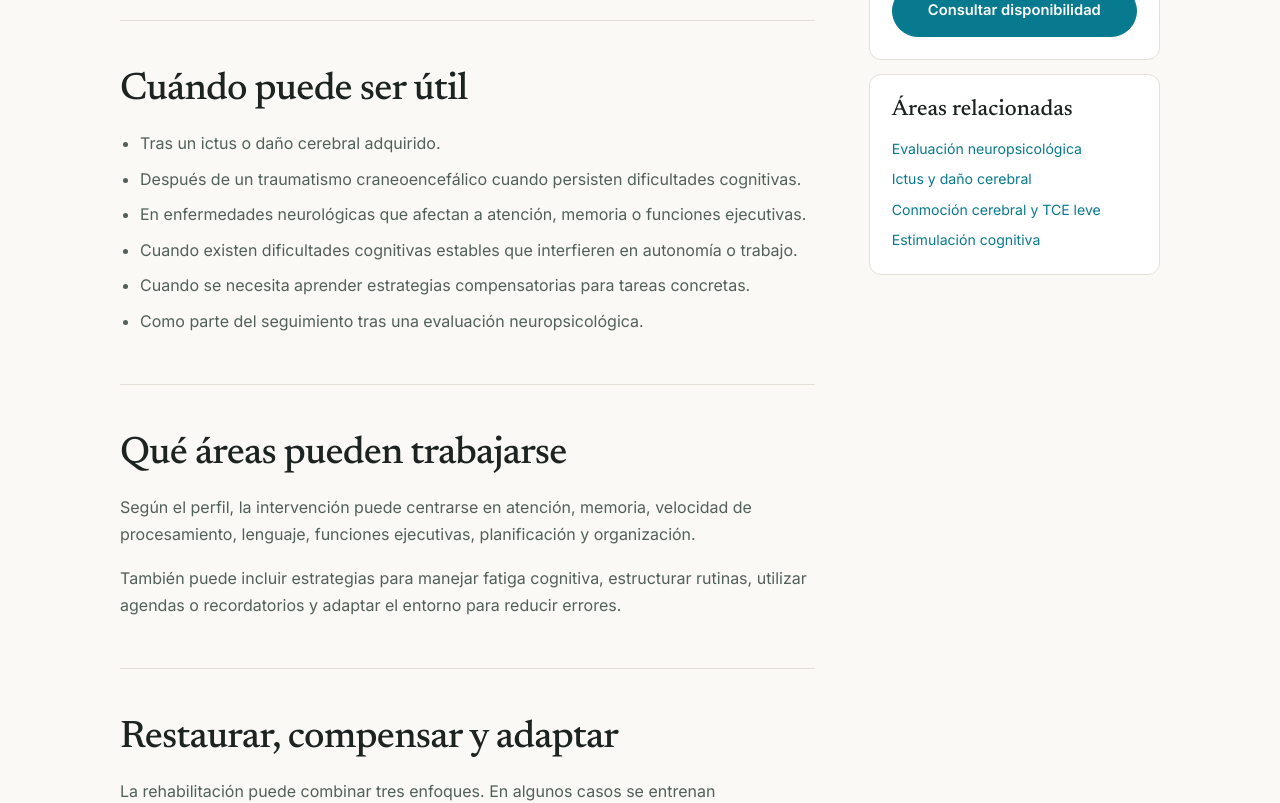
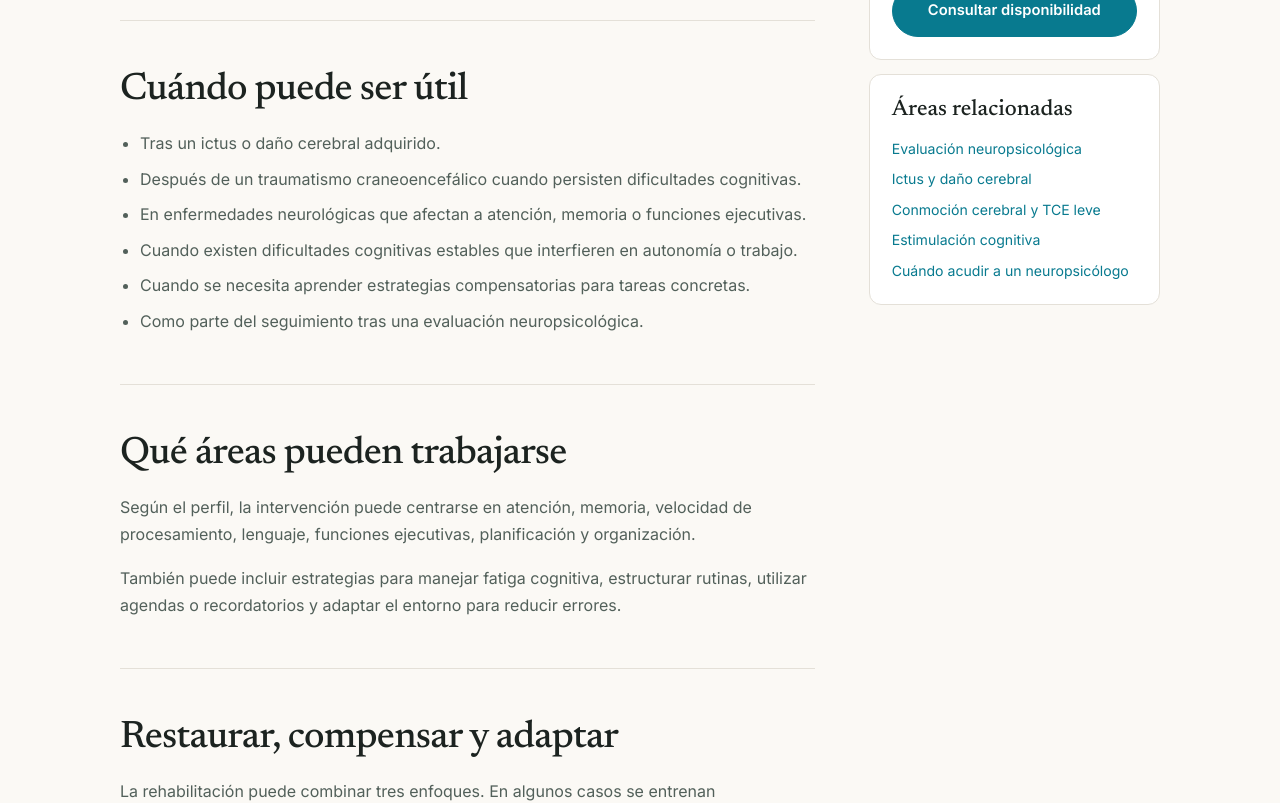
Before and after one commit to carolinasanchezgirona/Portfolio-Carolina, a Next.js app: page /rehabilitacion-neuropsicologica in a window 1280 px wide. Shown: the part 920-1723 px from the top of the page. Built offline with nearby package versions, Linux system fonts and the light colour scheme.

Commit message:
SEO: link neuropsychologist guidance page

```diff
--- a/app/rehabilitacion-neuropsicologica/page.tsx
+++ b/app/rehabilitacion-neuropsicologica/page.tsx
@@ -47,7 +47,8 @@ export default function NeurorehabilitationPage() {
         </article>
         <aside className="seo-sidebar" aria-label="Información práctica">
           <div className="seo-card"><h2>Primera visita</h2><ul className="seo-facts"><li><span>Duración</span><strong>60 minutos</strong></li><li><span>Tarifa</span><strong>60 €</strong></li><li><span>Ubicación</span><strong>Arenys de Mar</strong></li><li><span>Área</span><strong>Neuropsicología</strong></li></ul><a className="editorial-btn editorial-btn-primary" href="/cita/">Consultar disponibilidad</a></div>
-          <div className="seo-card"><h3>Áreas relacionadas</h3><div className="seo-related"><a href="/evaluacion-neuropsicologica/">Evaluación neuropsicológica</a><a href="/ictus-y-dano-cerebral-adquirido/">Ictus y daño cerebral</a><a href="/conmocion-cerebral-y-tce-leve/">Conmoción cerebral y TCE leve</a><a href="/estimulacion-cognitiva/">Estimulación cognitiva</a></div></div>
+          <div className="seo-card"><h3>Áreas relacionadas</h3><div className="seo-related"><a href="/evaluacion-neuropsicologica/">Evaluación neuropsicológica</a><a href="/ictus-y-dano-cerebral-adquirido/">Ictus y daño cerebral</a><a href="/conmocion-cerebral-y-tce-leve/">Conmoción cerebral y TCE leve</a><a href="/estimulacion-cognitiva/">Estimulación cognitiva</a>
+              <a href="/cuando-acudir-a-un-neuropsicologo/">Cuándo acudir a un neuropsicólogo</a></div></div>
         </aside>
       </div>
       <section className="editorial-section seo-authority"><div className="editorial-wrap seo-authority-grid"><div><p className="editorial-section-eyebrow">Profesional responsable</p><h2>Carolina Sánchez Girona</h2><p className="editorial-role">Psicóloga General Sanitaria · Neuropsicóloga</p></div><div className="seo-authority-copy"><p>Trabajo en evaluación e intervención neuropsicológica con personas adultas, priorizando objetivos funcionales, estrategias compensatorias y adaptación a las demandas de la vida cotidiana.</p><div className="seo-authority-links"><a href="/sobre-mi/">Conocer mi trayectoria profesional →</a><a href="/neuropsicologia/">Ver Neuropsicología →</a></div></div></div></section>
```
